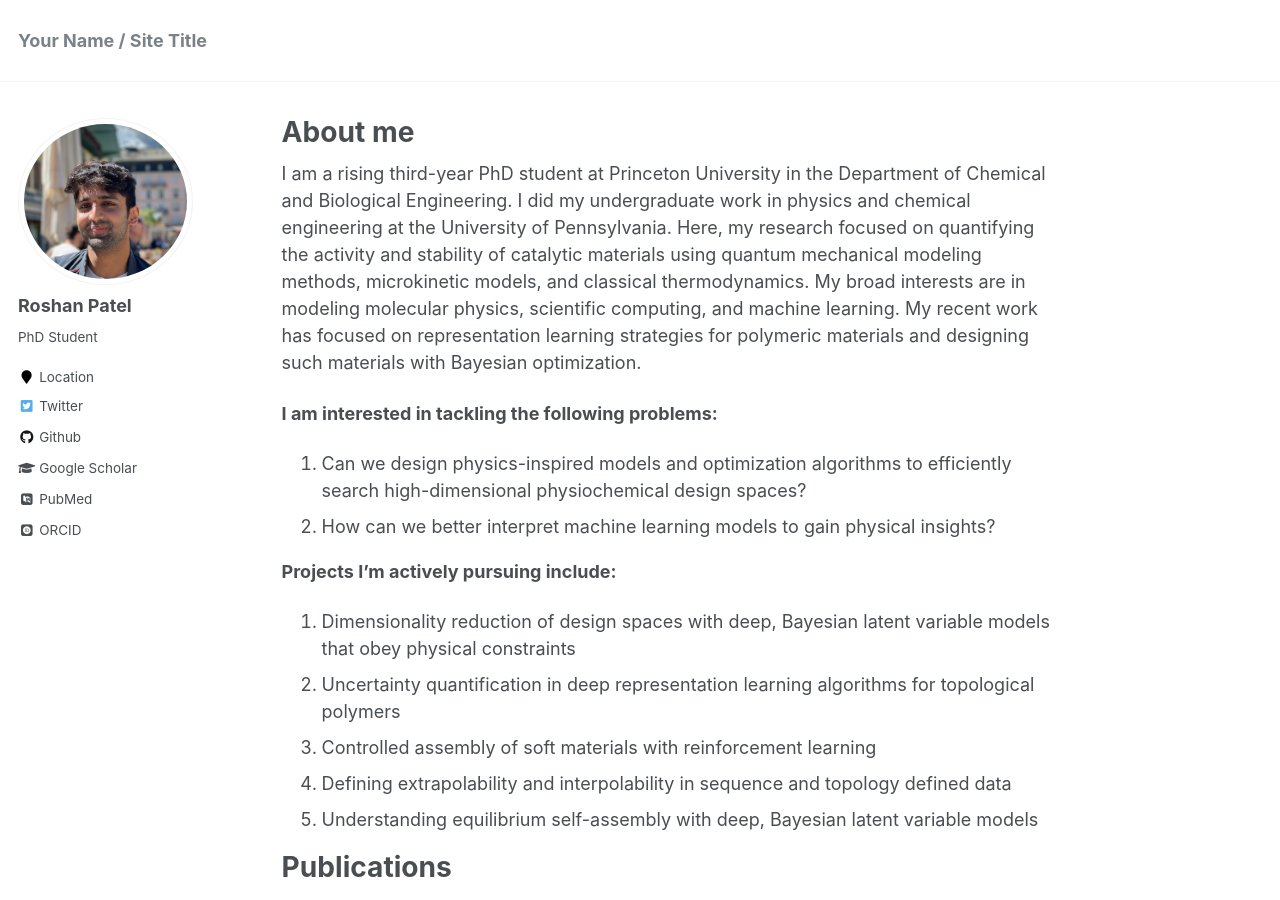
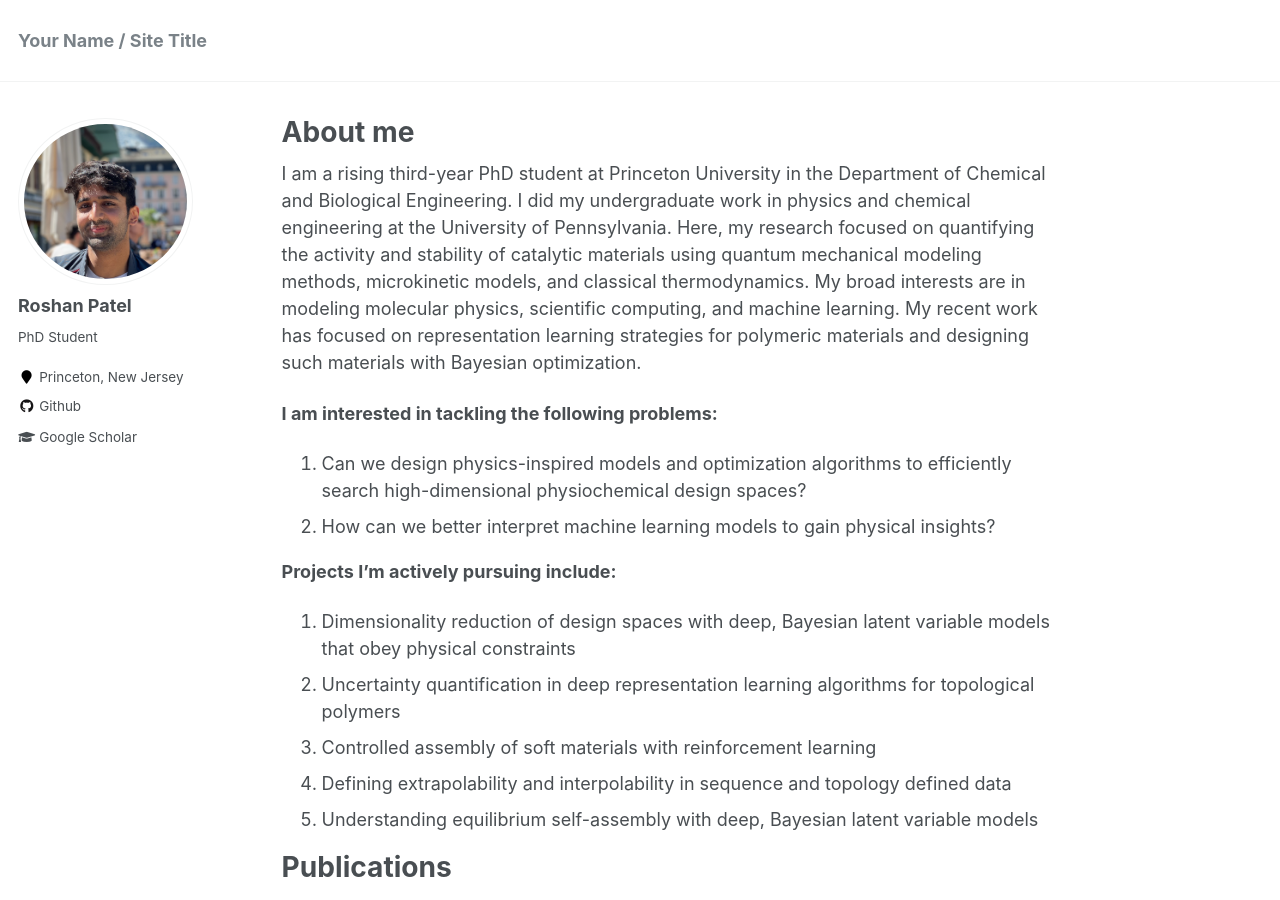
Before and after one commit to roshanpatel317/roshanpatel317.github.io, a Jekyll site: the page built from _pages/about.md, in a window 1280 px wide and 900 px high. Built offline with Jekyll 4.4.1, drawn with Linux system fonts in a browser that asks for light colours; some web fonts are replaced.

Commit message:
Update _config.yml

```diff
--- a/_config.yml
+++ b/_config.yml
@@ -83,10 +83,10 @@ author:
   name             : "Roshan Patel"
   avatar           : "roshan.png"
   bio              : "PhD Student"
-  location         : "Location"
+  location         : "Princeton, New Jersey"
   employer         :
-  pubmed           : "https://www.ncbi.nlm.nih.gov/pubmed/?term=john+snow"
-  googlescholar    : "http://yourfullgooglescholarurl.com"
+  pubmed           :
+  googlescholar    : "https://scholar.google.com/citations?user=3vpBpbAAAAAJ&hl=en"
   email            :
   researchgate     :  # example: "https://www.researchgate.net/profile/yourprofile"
   uri              :
@@ -96,20 +96,20 @@ author:
   flickr           :
   facebook         :
   foursquare       :
-  github           : "academicpages"
+  github           : "https://github.com/webbtheosim"
   google_plus      :
   keybase          :
   instagram        :
   impactstory      : #"https://profiles.impactstory.org/u/xxxx-xxxx-xxxx-xxxx"
   lastfm           :
   linkedin         :
-  orcid            : "http://orcid.org/yourorcidurl"
+  orcid            :
   pinterest        :
   soundcloud       :
   stackoverflow    : # http://stackoverflow.com/users/123456/username
   steam            :
   tumblr           :
-  twitter          : "replacethistwitterhandle"
+  twitter          :
   vine             :
   weibo            :
   xing             :
```
